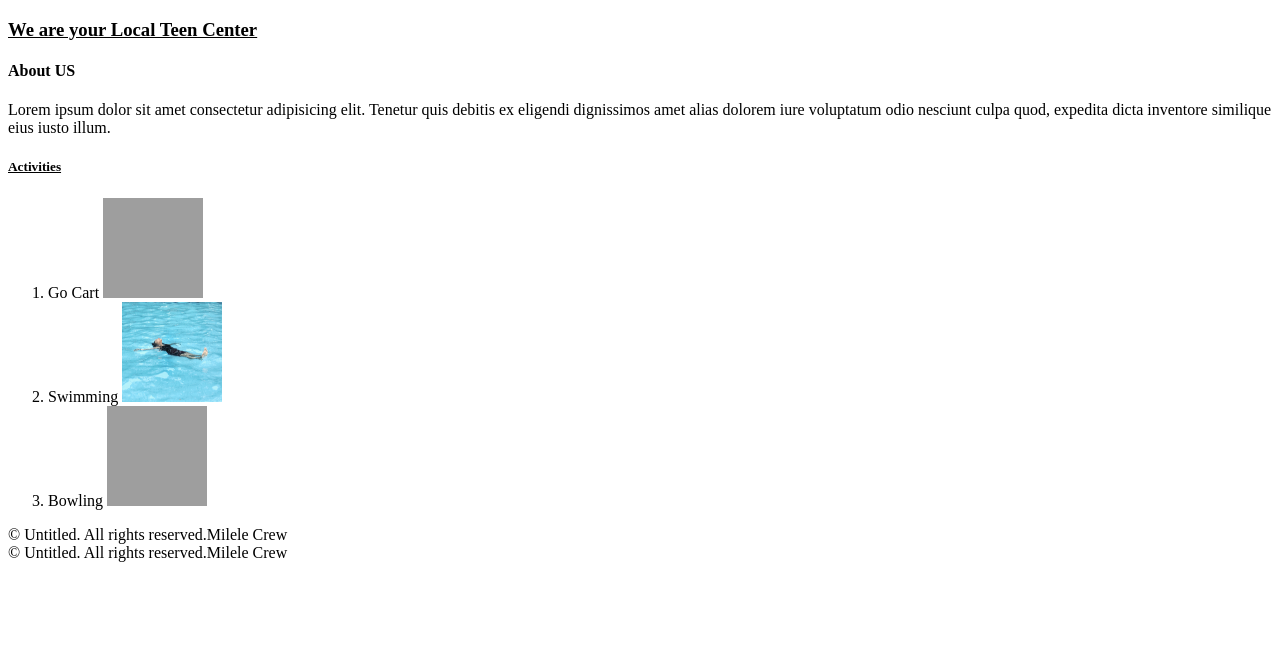
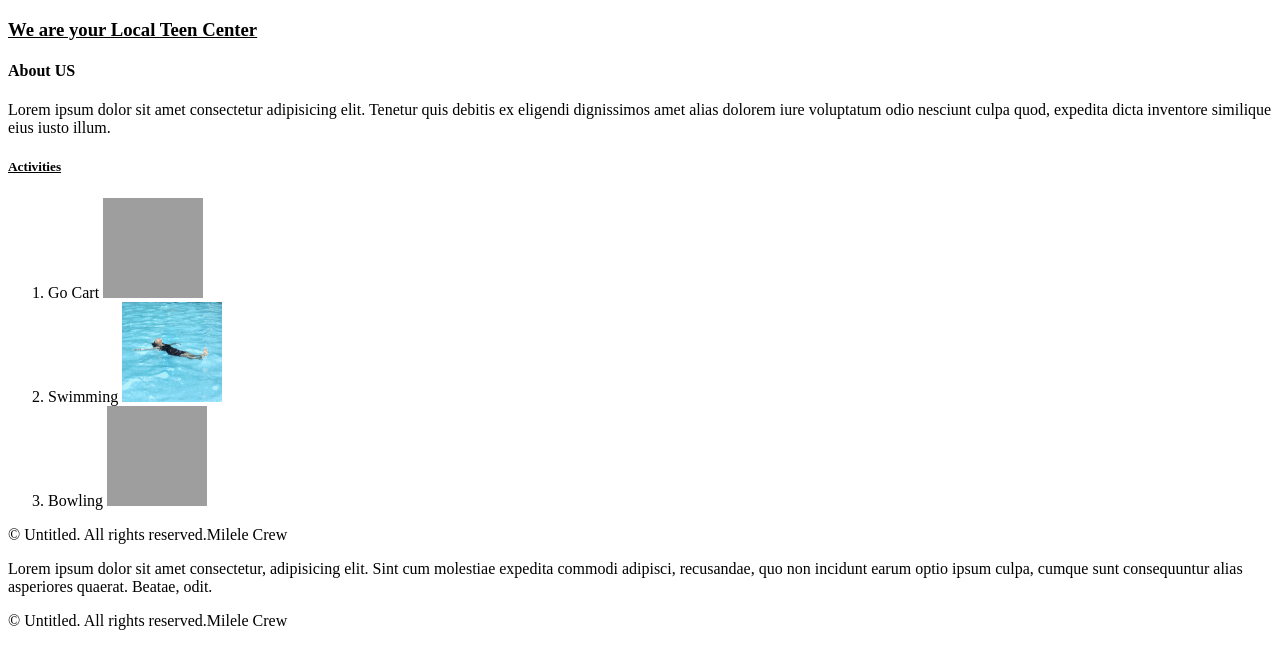
Before and after one commit to DevSheila/teen-center-website, a plain HTML site: page index.html in a window 1280 px wide. Drawn offline with Linux system fonts and the light colour scheme; grey boxes are pictures that could not be loaded.

Commit message:
added a paagraph

```diff
--- a/index.html
+++ b/index.html
@@ -38,6 +38,8 @@
         </div>
     </section>
 
+    <p>Lorem ipsum dolor sit amet consectetur, adipisicing elit. Sint cum molestiae expedita commodi adipisci, recusandae, quo non incidunt earum optio ipsum culpa, cumque sunt consequuntur alias asperiores quaerat. Beatae, odit.</p>
+
 
     <!-- Footer -->
     <footer id="footer">
```
